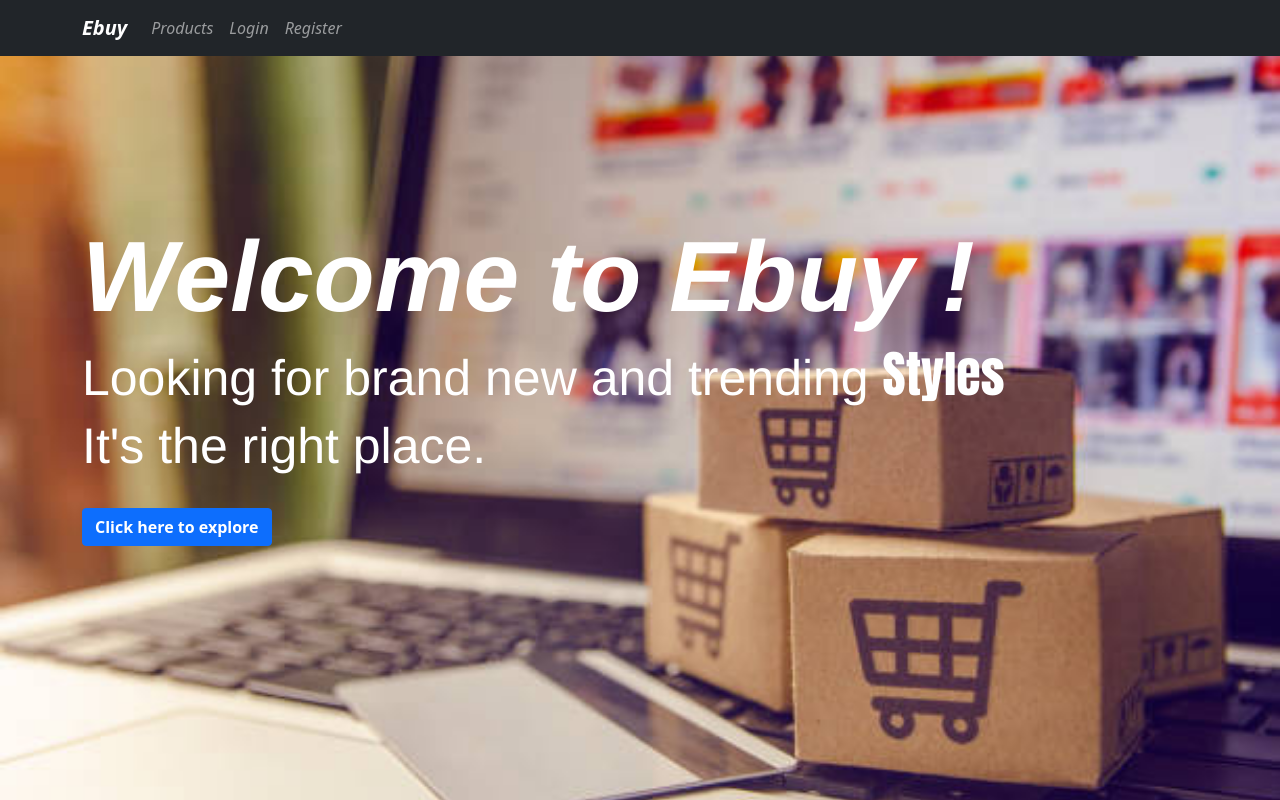
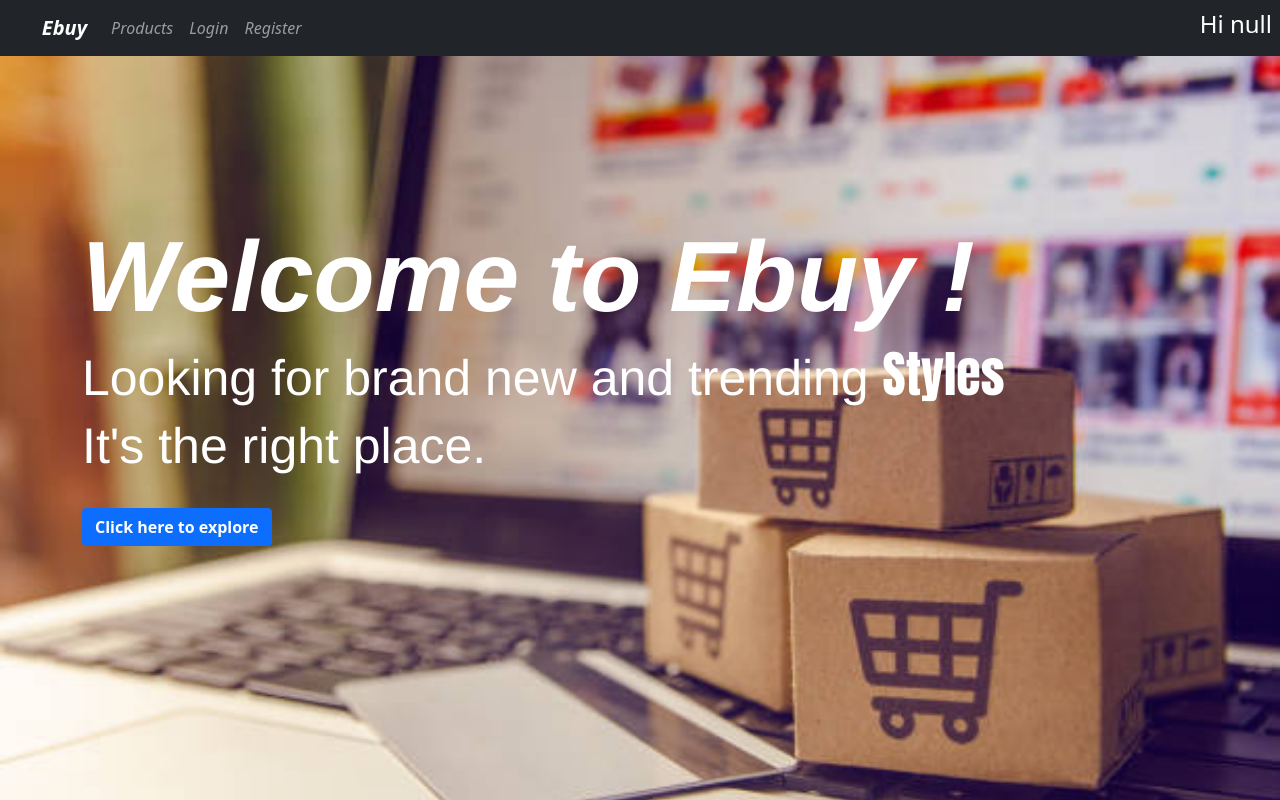
Before and after one commit to Abdullahqasim75/Ebuy, a plain HTML site: page Code files/index.html in a window 1280 px wide. Drawn offline with nearby package versions, Linux system fonts and the light colour scheme.

Commit message:
Update index.html

```diff
--- a/Code files/index.html
+++ b/Code files/index.html
@@ -39,6 +39,9 @@
 					</ul>
 				</div>
 			</div>
+			<div style="color: white; padding-right: .5rem;">
+				<h4><span id="Username"></span></h4>
+			</div>
 		</nav>
 
 		<div class="container main-container">
@@ -57,5 +60,11 @@
         <script src="https://cdnjs.cloudflare.com/ajax/libs/popper.js/1.14.6/umd/popper.min.js" integrity="sha384-wHAiFfRlMFy6i5SRaxvfOCifBUQy1xHdJ/yoi7FRNXMRBu5WHdZYu1hA6ZOblgut" crossorigin="anonymous"></script>
         <script src="https://stackpath.bootstrapcdn.com/bootstrap/4.2.1/js/bootstrap.min.js" integrity="sha384-B0UglyR+jN6CkvvICOB2joaf5I4l3gm9GU6Hc1og6Ls7i6U/mkkaduKaBhlAXv9k" crossorigin="anonymous"></script>
 		<script src="Scripts.js"></script>
+		<script>
+			loadUsername();
+			function loadUsername() {
+				document.getElementById('Username').innerHTML = 'Hi' +" "+ localStorage.getItem('userName');
+			}
+		</script>
 	</body>
 </html>
```
